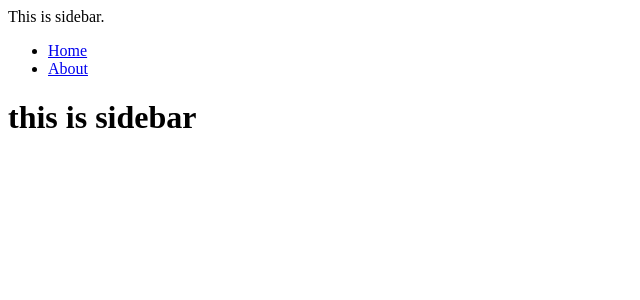
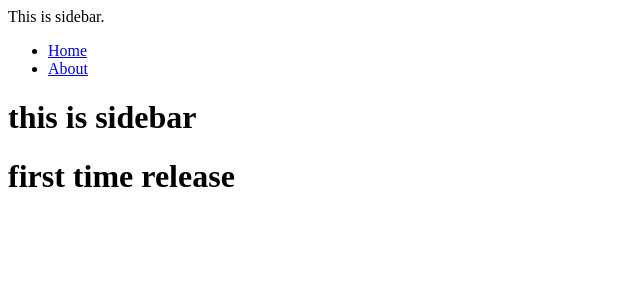
Before and after one commit to ayemyatlwin/git-flow-test, a React (Create React App) app: page / in a window 1280 px wide. Shown: the top 300 px of the page, without its empty margins (0-640 px from the left). Built offline with nearby package versions, Linux system fonts and the light colour scheme.

Commit message:
release branch

```diff
--- a/src/pages/Home.jsx
+++ b/src/pages/Home.jsx
@@ -6,6 +6,7 @@ const Home = () => {
     <>
       <Header />
       <h1>this is sidebar</h1>
+      <h1>first time release</h1>
     </>
   );
 };
```
